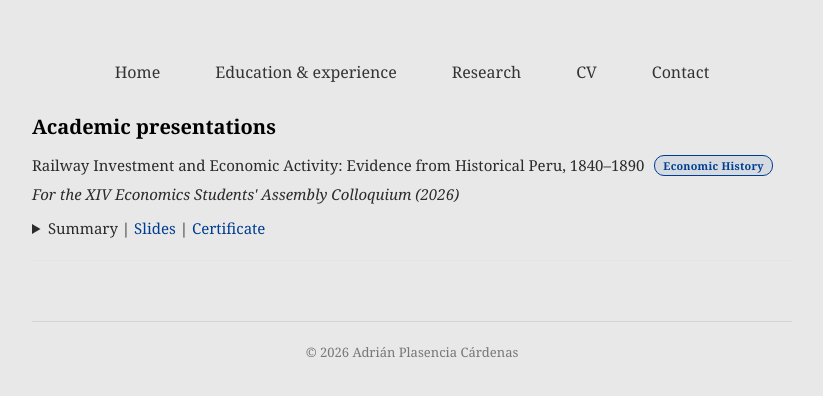
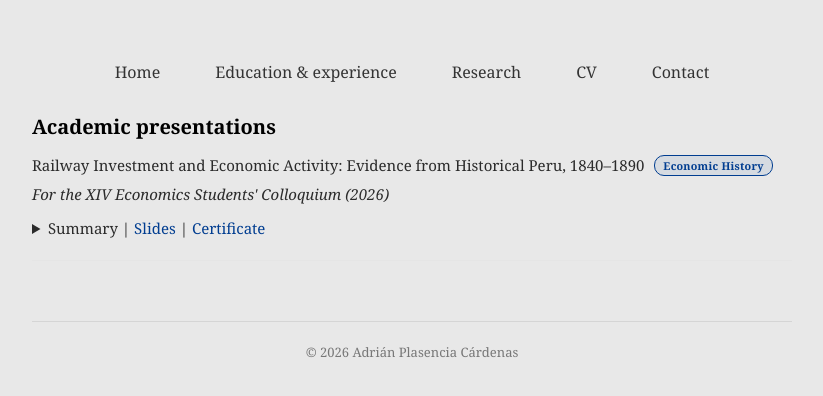
Before and after one commit to AdrianPlasencia/AdrianPlasencia.github.io, a Jekyll site: the page built from _pages/Books_&_papers/academic-presentations.md, in a window 1280 px wide. Shown: the top 396 px of the page, without its empty margins (228-1051 px from the left). Built offline with Jekyll 4.4.1, drawn with Linux system fonts in a browser that asks for light colours.

Commit message:
Fix links, award years and colloquium name; add colloquium certificate
- Point the undergraduate card to PUCP's Economics page (was Mathematics)
- Award years set to 2025 (year earned) and unify the monograph contest name
- Use "Adrián" consistently in Lecture Notes
- Add the colloquium certificate and link it from Academic Presentations
- Correct the event name to "XIV Economics Students' Colloquium" (web and
  both CVs), matching the official certificate

Co-Authored-By: Claude Sonnet 5.5 <noreply@anthropic.com>

```diff
--- a/_pages/Books_&_papers/academic-presentations.md
+++ b/_pages/Books_&_papers/academic-presentations.md
@@ -52,13 +52,13 @@ permalink: /research/academic-presentations/
   <h2>Academic presentations</h2>
   <div class="presentation-item">
     <p>Railway Investment and Economic Activity: Evidence from Historical Peru, 1840–1890 <span class="cat">Economic History</span></p>
-    <p><em>For the XIV Economics Students' Assembly Colloquium (2026)</em></p>
+    <p><em>For the XIV Economics Students' Colloquium (2026)</em></p>
     <details>
       <summary>
-        Summary | <a style="color: #003d90" href="{{ '/files/slides/coloquio_presentacion_plasencia.pdf' | relative_url }}" target="_blank">Slides</a> | <a style="color: #003d90" href="{{ '/files/certificates/Adrian_Plasencia_Coloquio_Certificate.pdf' | relative_url }}" target="_blank">Certificate</a>
+        Summary | <a style="color: #003d90" href="{{ '/files/slides/coloquio_presentacion_plasencia.pdf' | relative_url }}" target="_blank">Slides</a> | <a style="color: #003d90" href="{{ '/files/certificates/adrian_plasencia_coloquio_certificate.pdf' | relative_url }}" target="_blank">Certificate</a>
       </summary>
       <p>
-        Presentation for the XIV Economics Students' Assembly Colloquium at PUCP, based on the paper of the same name. This study analyzes the association between railway system investment and economic activity in historical Peru between 1840 and 1890. The paper examines theoretical and empirical literature alongside historical data, defining the railway system and real GDP growth as core variables. Using data from 1867 to 1877, a simple correlation methodology is applied to evaluate the relationship between track expansion and economic performance. The findings indicate that while railway investment exhibited a positive association with economic activity, this relationship was heavily conditioned by exogenous factors such as dependence on extractive resources, institutional weakness, corruption, and insufficient regional connectivity.<br>
+        Presentation for the XIV Economics Students' Colloquium at PUCP, based on the paper of the same name. This study analyzes the association between railway system investment and economic activity in historical Peru between 1840 and 1890. The paper examines theoretical and empirical literature alongside historical data, defining the railway system and real GDP growth as core variables. Using data from 1867 to 1877, a simple correlation methodology is applied to evaluate the relationship between track expansion and economic performance. The findings indicate that while railway investment exhibited a positive association with economic activity, this relationship was heavily conditioned by exogenous factors such as dependence on extractive resources, institutional weakness, corruption, and insufficient regional connectivity.<br>
       </p>
     </details>
   </div>
```
Also changed, not shown: _pages/Books_&_papers/lecture-notes.md (+6 -6 lines), _pages/education_and_experience.md (+4 -4 lines), 3 other files.
